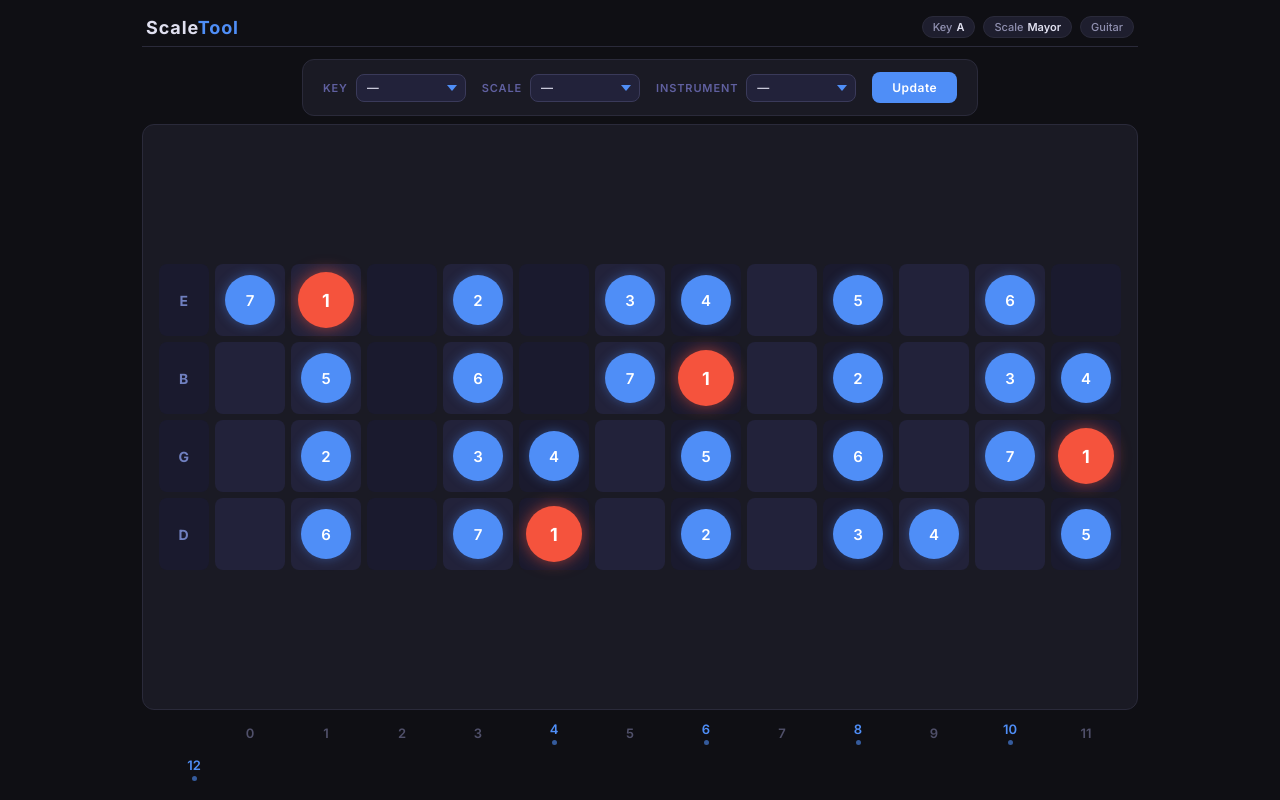
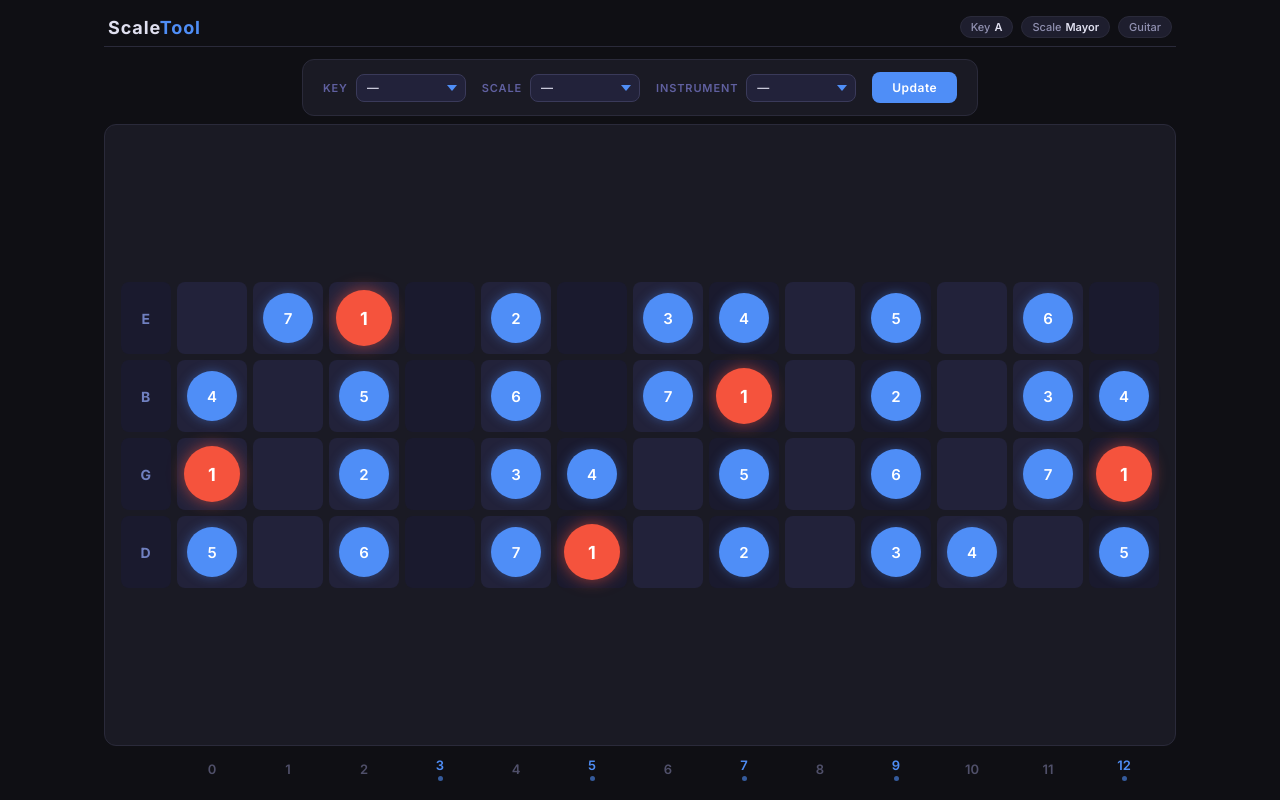
Before and after one commit to xd43vild69/xmusic, a Django app: page / in a window 1280 px wide. Run offline with Django 5.2, Linux system fonts and the light colour scheme.

Commit message:
Fix scale calculation and improve layout: update grid columns and clean up HTML

```diff
--- a/main/manager/manager.py
+++ b/main/manager/manager.py
@@ -95,7 +95,7 @@ class Manager:
                 i = i + next_position
 
                 if i > 12:
-                    i = 12 - i + next_position
+                    i = i % 12
 
                 s[i].root = (s[i].name == note_key)
                 s[i].step = interval if interval < len(scale) else 1
--- a/main/views.py
+++ b/main/views.py
@@ -82,13 +82,8 @@ def set_matrix(tool_string, instrument):
     for row_index, ts in enumerate(reversed(tool_string)):
         interval = 1
         for col_index, n in enumerate(ts):
-
             if n.step != 0:
                 matrix[row_index][col_index] = n
-                interval += 1
-
-            if interval > 8:
-                break
 
     return matrix
 
--- a/xmusic/static/css/style.css
+++ b/xmusic/static/css/style.css
@@ -104,7 +104,7 @@ body {
 
 .row {
     display: grid;
-    grid-template-columns: 50px repeat(12, 70px);
+    grid-template-columns: 50px repeat(13, 70px);
     gap: 6px;
 }
 
@@ -182,7 +182,7 @@ body {
 
 .fret-row {
     display: grid;
-    grid-template-columns: 50px repeat(12, 70px);
+    grid-template-columns: 50px repeat(13, 70px);
     gap: 6px;
 }
 
--- a/xmusic/templates/home.html
+++ b/xmusic/templates/home.html
@@ -99,9 +99,8 @@
                             {% endif %}
                         {% endif %}
                     </div>
-                    <!-- Fret cells (skip forloop.first since we rendered string name above) -->
+                    <!-- Fret cells -->
                     {% for cell in row %}
-                        {% if not forloop.first %}
                         <div class="{% if forloop.counter == 4 or forloop.counter == 6 or forloop.counter == 8 or forloop.counter == 10 or forloop.counter == 13 %}cell_fret_mark{% else %}cell{% endif %}">
                             {% if cell.step == 1 %}
                                 <div class="circle">{{ cell.step }}</div>
@@ -109,7 +108,6 @@
                                 <div class="dot">{{ cell.step }}</div>
                             {% endif %}
                         </div>
-                        {% endif %}
                     {% endfor %}
                 </div>
                 {% endfor %}
@@ -128,21 +126,21 @@
                     {% elif forloop.counter == 3 %}
                         <div class="cell_fret">2</div>
                     {% elif forloop.counter == 4 %}
-                        <div class="cell_fret">3</div>
+                        <div class="cell_fret marked">3<div class="fret-dot"></div></div>
                     {% elif forloop.counter == 5 %}
-                        <div class="cell_fret marked">4<div class="fret-dot"></div></div>
+                        <div class="cell_fret">4</div>
                     {% elif forloop.counter == 6 %}
-                        <div class="cell_fret">5</div>
+                        <div class="cell_fret marked">5<div class="fret-dot"></div></div>
                     {% elif forloop.counter == 7 %}
-                        <div class="cell_fret marked">6<div class="fret-dot"></div></div>
+                        <div class="cell_fret">6</div>
                     {% elif forloop.counter == 8 %}
-                        <div class="cell_fret">7</div>
+                        <div class="cell_fret marked">7<div class="fret-dot"></div></div>
                     {% elif forloop.counter == 9 %}
-                        <div class="cell_fret marked">8<div class="fret-dot"></div></div>
+                        <div class="cell_fret">8</div>
                     {% elif forloop.counter == 10 %}
-                        <div class="cell_fret">9</div>
+                        <div class="cell_fret marked">9<div class="fret-dot"></div></div>
                     {% elif forloop.counter == 11 %}
-                        <div class="cell_fret marked">10<div class="fret-dot"></div></div>
+                        <div class="cell_fret">10</div>
                     {% elif forloop.counter == 12 %}
                         <div class="cell_fret">11</div>
                     {% elif forloop.counter == 13 %}
```
